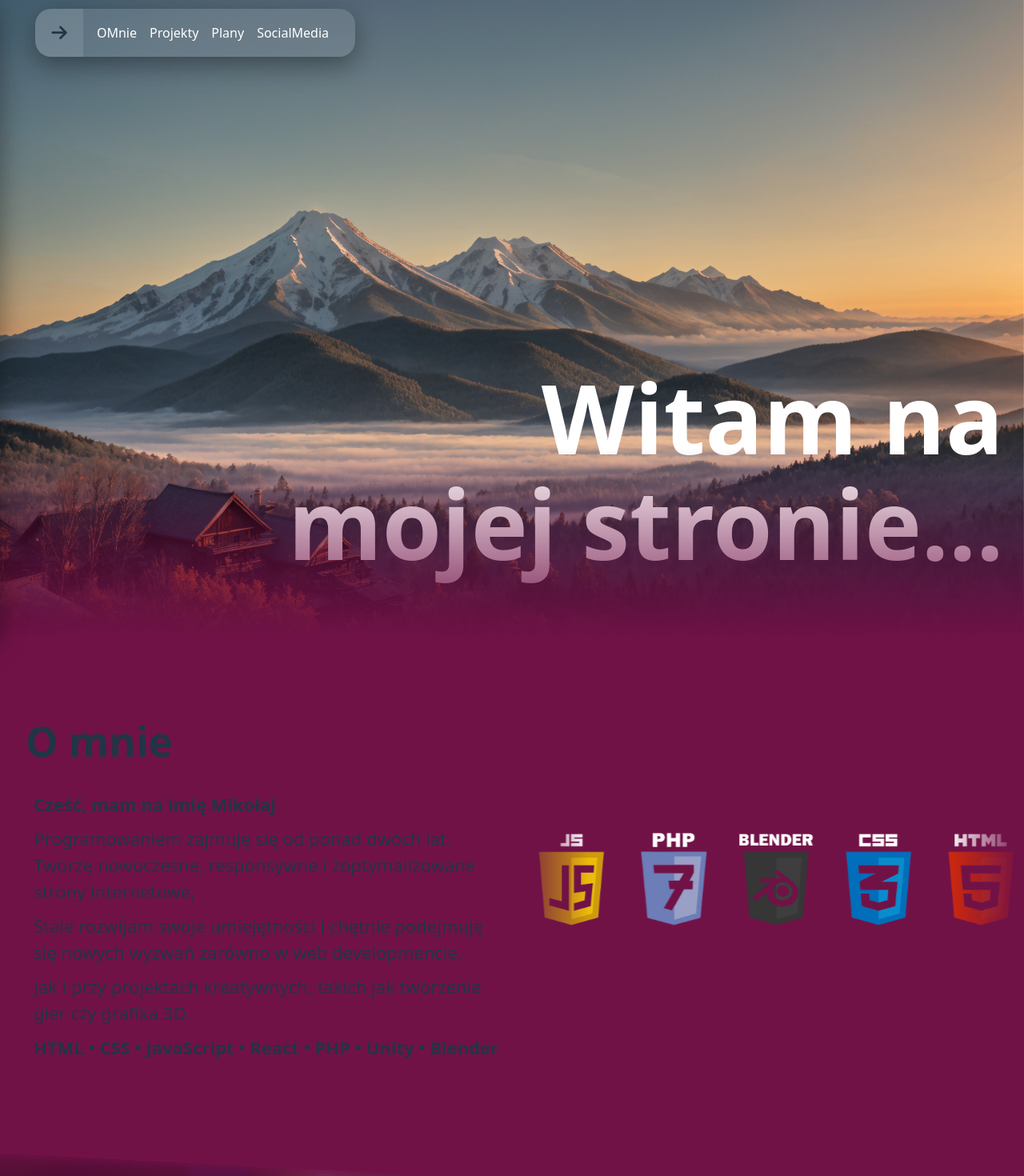
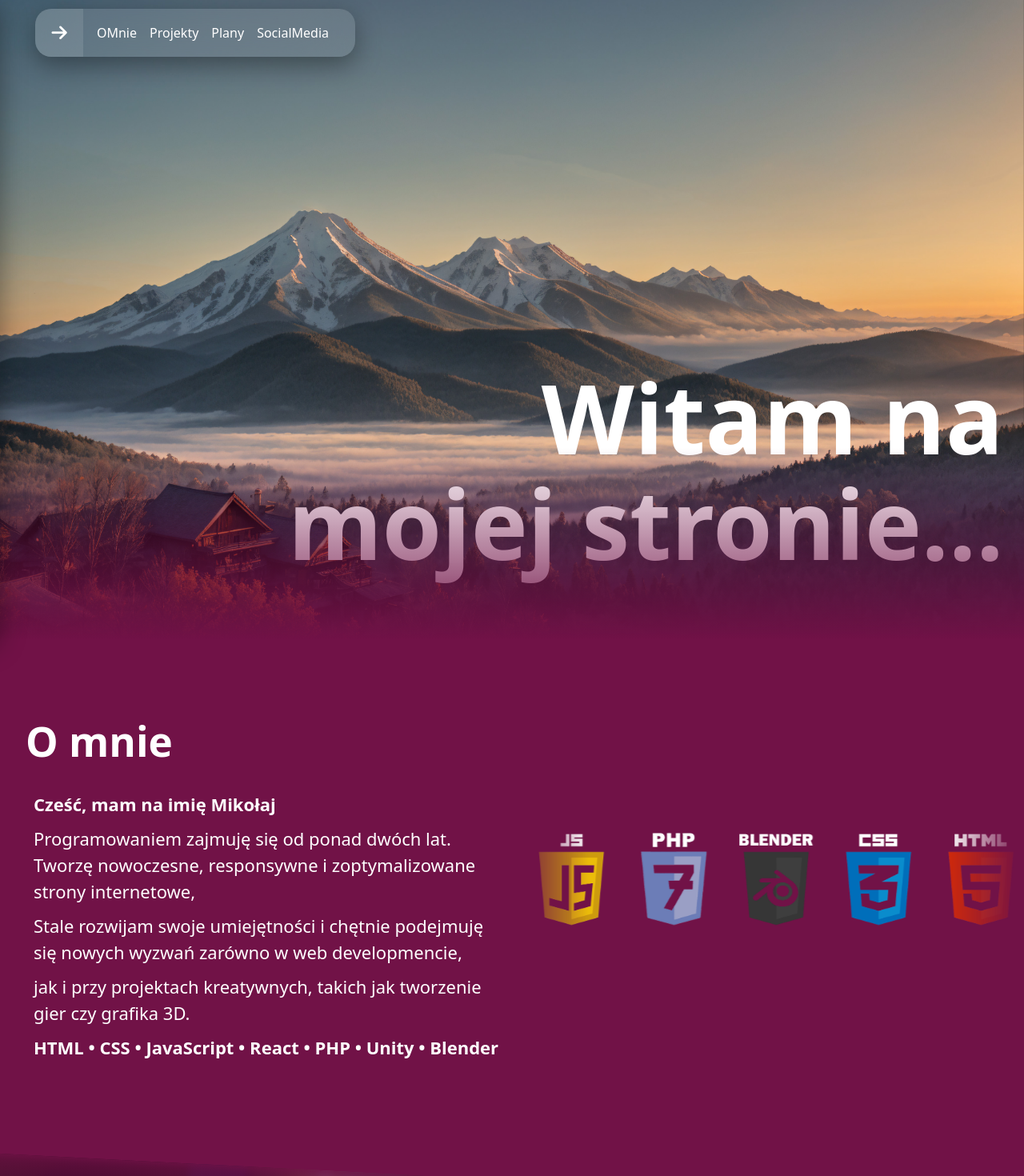
Before and after one commit to Rramiel/Main-Website-React, a React (Vite) app: page / in a window 1280 px wide. Shown: the top 1470 px of the page at 80% size. Built offline with nearby package versions, Linux system fonts and the light colour scheme.

Commit message:
Aktualizacja

```diff
--- a/src/CSS/Content.css
+++ b/src/CSS/Content.css
@@ -1,6 +1,6 @@
 .mainContent {
   width: 100%;
-  height: auto;
+  /* height: auto; */
   background-color: var(--glowny);
   display: grid;
   align-items: center;
--- a/src/CSS/Entry.css
+++ b/src/CSS/Entry.css
@@ -23,7 +23,7 @@
   left: 0;
   width: 100vw;
   height: 30vh;
-  background: linear-gradient(to top, var(--glowny), transparent);
+  background: linear-gradient(to top, var(--glowny), transparent 100%);
   pointer-events: none;
   z-index: 2;
 }
@@ -43,7 +43,6 @@
   font-size: 120px;
   padding: 0px;
   margin: 0px;
-  color: white;
 }
 .sonic {
   overflow: hidden;
--- a/src/CSS/Projects.css
+++ b/src/CSS/Projects.css
@@ -102,8 +102,19 @@ i:hover {
   width: 25px;
   height: 25px;
   border-radius: 22px;
+  transition: 0.2s ease-in-out;
   background-color: rgba(255, 255, 255, 0.15);
   cursor: pointer;
+}
+.kropka.active {
+  cursor: auto;
+  background-color: rgba(255, 255, 255, 0.8);
+}
+.kropka:not(.active):hover {
+  background: color-mix(in srgb, var(--glowny) 40%, transparent);
+}
+.kropka.active:hover{
+  background-color: var(--glowny);
 }
 .opis {
   width: 500px;
--- a/src/CSS/SideMenu.css
+++ b/src/CSS/SideMenu.css
@@ -58,7 +58,6 @@
   height: 100%;
 
   background: linear-gradient(135deg, rgba(255, 255, 255, 0.1), rgba(255, 255, 255, 0.1));
-  transition: 0.5s ease-in-out;
 
   display: flex;
   justify-content: center;
@@ -74,7 +73,6 @@
   height: 100%;
 
   background: linear-gradient(135deg, rgba(255, 255, 255, 0.1), rgba(255, 255, 255, 0.1));
-  transition: 0.5s ease-in-out;
 
   display: flex;
   justify-content: center;
@@ -102,8 +100,12 @@
 .linki a:hover{
   color: var(--glowny);
 }
-.strzalkaHidden:hover,
-.strzalkaShow:hover {
+.strzalkaHidden i,
+.strzalkaShow i{
+  transition: 0.3s ease-in-out;
+}
+.strzalkaHidden:hover i,
+.strzalkaShow:hover i {
   color: var(--glowny);
 }
 .nameWebsite {
--- a/src/CSS/index.css
+++ b/src/CSS/index.css
@@ -3,17 +3,17 @@
   line-height: 1.5;
   font-weight: 400;
 
-  color-scheme: light dark;
-  /* color: rgba(255, 255, 255, 0.87);
-  background-color: #242424; */
+  /* color-scheme: light dark; */
+  /* color: rgba(255, 255, 255, 0.87); */
+  background-color: #242424;
 
   font-synthesis: none;
   text-rendering: optimizeLegibility;
   -webkit-font-smoothing: antialiased;
   -moz-osx-font-smoothing: grayscale;
 
-  --glowny: #711247;
-  --postrony: #BA2B2B;
+  --glowny: rgb(113, 18, 71);
+  --postrony: rgb(186, 43, 43);
   --zmniejszanie: 1100px;
   --distance: 15vw;
 }
@@ -45,6 +45,16 @@ h1 {
   line-height: 1.1;
 }
 
+i {
+  color: white;
+}
+h1 {
+  color: white;
+}
+p {
+  color: white;
+}
+
 button {
   border-radius: 8px;
   border: 1px solid transparent;
@@ -64,7 +74,7 @@ button:focus-visible {
   outline: 4px auto -webkit-focus-ring-color;
 }
 
-@media (prefers-color-scheme: light) {
+/* @media (prefers-color-scheme: light) {
   :root {
     color: #213547;
     background-color: #ffffff;
@@ -75,4 +85,4 @@ button:focus-visible {
   button {
     background-color: #f9f9f9;
   }
-}
+} */
--- a/src/components/Projects.jsx
+++ b/src/components/Projects.jsx
@@ -45,7 +45,7 @@ export default function Projects() {
     <>
     <h1>Flappy Snax 3D</h1>
     <p>Gra stworzona dla żartu, która została wydana na
-    <a style={{color: "red"}} href="https://rramiel.itch.io/revnel-project"> Itch.io </a>
+    <a style={{color: "red"}} href="https://rramiel.itch.io/flappy-snax-3d"> Itch.io </a>
     więc każdy może zagrać w to cudo.
     To zwykły klon Flappy Birda, tyle że w 3D i z głową Snaxa zamiast ptaka.
     Posiada już wszystkie fundamentalne mechaniki, więc jest w pełni grywalna.</p>
@@ -152,8 +152,7 @@ export default function Projects() {
           {tekst.map((_, i) => (
             <div
               key={i}
-              className="kropka"
-              style = {{backgroundColor: licznik == i ? "rgba(255, 255, 255, 0.8)" : "rgba(255, 255, 255, 0.15)", cursor: licznik == i ? "auto" : "pointer"}}
+              className={`kropka ${licznik === i ? "active" : ""}`}
               onClick={() => setLicznik(i)}
             >
 
--- a/src/components/SideMenu.jsx
+++ b/src/components/SideMenu.jsx
@@ -1,10 +1,32 @@
-import { useState } from 'react'
+import { useState, useEffect } from 'react'
 import '../CSS/SideMenu.css'
 
 export default function SideMenu() {
   const [Extended, setExtended] = useState(false);
   const speedIncrement = 0.15;
   const baseSpeed = 0.5;
+
+  const [visible, setVisible] = useState(true);
+  const [lastScrollY, setLastScrollY] = useState(0);
+
+  function onScroll() {
+    const currentScrollY = window.scrollY;
+
+    if (currentScrollY > lastScrollY) {
+      setVisible(false);
+    } else {
+      setVisible(true);
+    }
+
+    setLastScrollY(currentScrollY);
+  }
+
+  useEffect(function () {
+    window.addEventListener("scroll", onScroll);
+    return function () {
+      window.removeEventListener("scroll", onScroll);
+    };
+  }, [lastScrollY]);
 
   const linksMini = [
     {name: "OMnie", src: "https://helter.ct.ws/?i=1"},
@@ -29,8 +51,8 @@ export default function SideMenu() {
     <>
       <div className='menu' style={{transform: Extended ? "translateX(0%)" : "translateX(-100%)"}}>
 
-          <div className={Extended ? "miniMenuHidden" : "miniMenuShow"}>
-          <div className={Extended ? "strzalkaHidden" : "strzalkaShow"} onClick={Change}>
+          <div className={Extended ? "miniMenuHidden" : "miniMenuShow"} style={{transform: !visible && !Extended ? "translateY(-100px)" : "translateY(0px)"}}>
+          <div className={Extended ? "strzalkaHidden" : "strzalkaShow"} onClick={() =>{Change();setVisible(true);}}>
             <i className={`fa-solid fa-arrow-${Extended ? "left" : "right"}`} id="strzalka"></i>
           </div>
           <div className='linki'>
```
